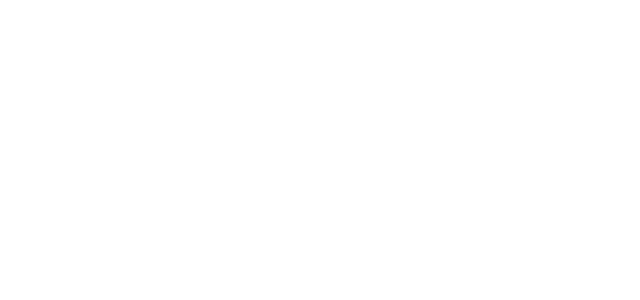
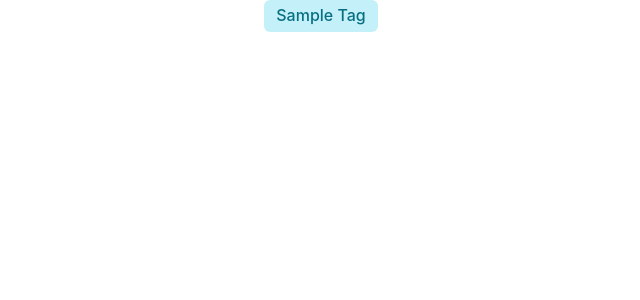
Before and after one commit to s-kawabe/react-typescript, a React (Create React App) app: page / in a window 1280 px wide. Shown: the top 300 px of the page, without its empty margins (319-959 px from the left). Built offline with nearby package versions, Linux system fonts and the light colour scheme.

Commit message:
:bento: add chakraUI
add chakraUI

```diff
--- a/package.json
+++ b/package.json
@@ -3,6 +3,9 @@
   "version": "0.1.0",
   "private": true,
   "dependencies": {
+    "@chakra-ui/react": "^1.1.4",
+    "@emotion/react": "^11.1.4",
+    "@emotion/styled": "^11.0.0",
     "@testing-library/jest-dom": "^5.11.4",
     "@testing-library/react": "^11.2.3",
     "@testing-library/user-event": "^12.1.10",
@@ -10,6 +13,7 @@
     "@types/node": "^14.14.20",
     "@types/react": "^17.0.0",
     "@types/react-dom": "^17.0.0",
+    "framer-motion": "^3.2.1",
     "react": "17.0.1",
     "react-dom": "^17.0.1",
     "react-scripts": "^4.0.1",
--- a/src/App.tsx
+++ b/src/App.tsx
@@ -1,6 +1,13 @@
 import React from 'react';
 import './App.css';
+import { Tag } from '@chakra-ui/react';
 
-const App: React.FC = () => <div className="App" />;
+const App: React.FC = () => (
+  <div className="App">
+    <Tag colorScheme="cyan" size="lg">
+      Sample Tag
+    </Tag>
+  </div>
+);
 
 export default App;
--- a/src/index.tsx
+++ b/src/index.tsx
@@ -1,11 +1,12 @@
 import React from 'react';
 import ReactDOM from 'react-dom';
 import './index.css';
+import { ChakraProvider } from '@chakra-ui/react';
 import App from './App';
 
 ReactDOM.render(
-  <React.StrictMode>
+  <ChakraProvider>
     <App />
-  </React.StrictMode>,
+  </ChakraProvider>,
   document.getElementById('root'),
 );
```
Also changed, not shown: tsconfig.json (+9 -2 lines), doc/README2.md, 2 other files (tests, documents, lock files or other folders).
